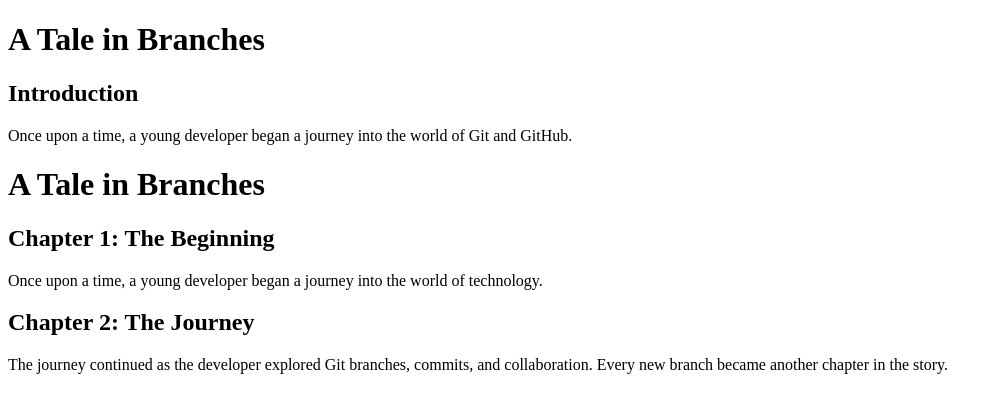
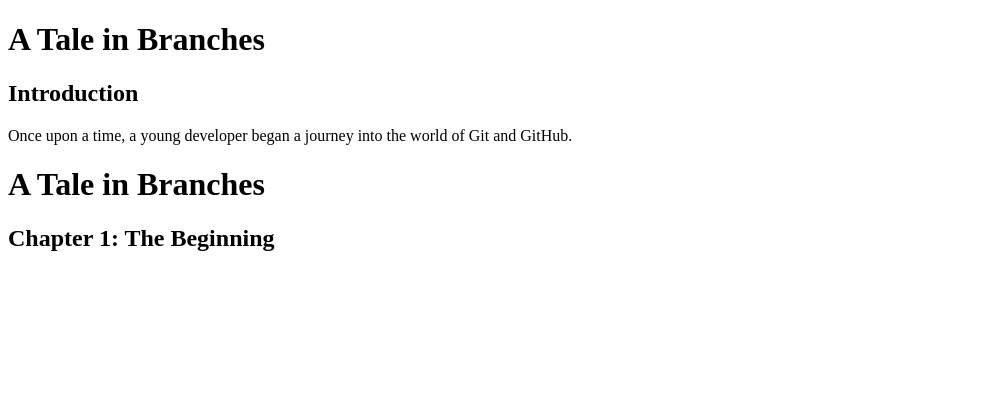
Before and after one commit to rmanasagowricse2405q6-svg/stories, a plain HTML site: page index.html in a window 1280 px wide. Shown: the whole page, without its empty margins (0-1002 px from the left). Drawn offline with Linux system fonts and the light colour scheme.

Commit message:
Prepare Chapter 1

```diff
--- a/index.html
+++ b/index.html
@@ -15,11 +15,5 @@
     <h1>A Tale in Branches</h1>
 
     <h2>Chapter 1: The Beginning</h2>
-
-	<p>Once upon a time, a young developer began a journey into the world of technology.</p>
-    <h2>Chapter 2: The Journey</h2>
-
-	<p>The journey continued as the developer explored Git branches, commits, and collaboration. Every new branch became another chapter in the story.</p>
-
-</body>
+	</body>
 </html>
```
